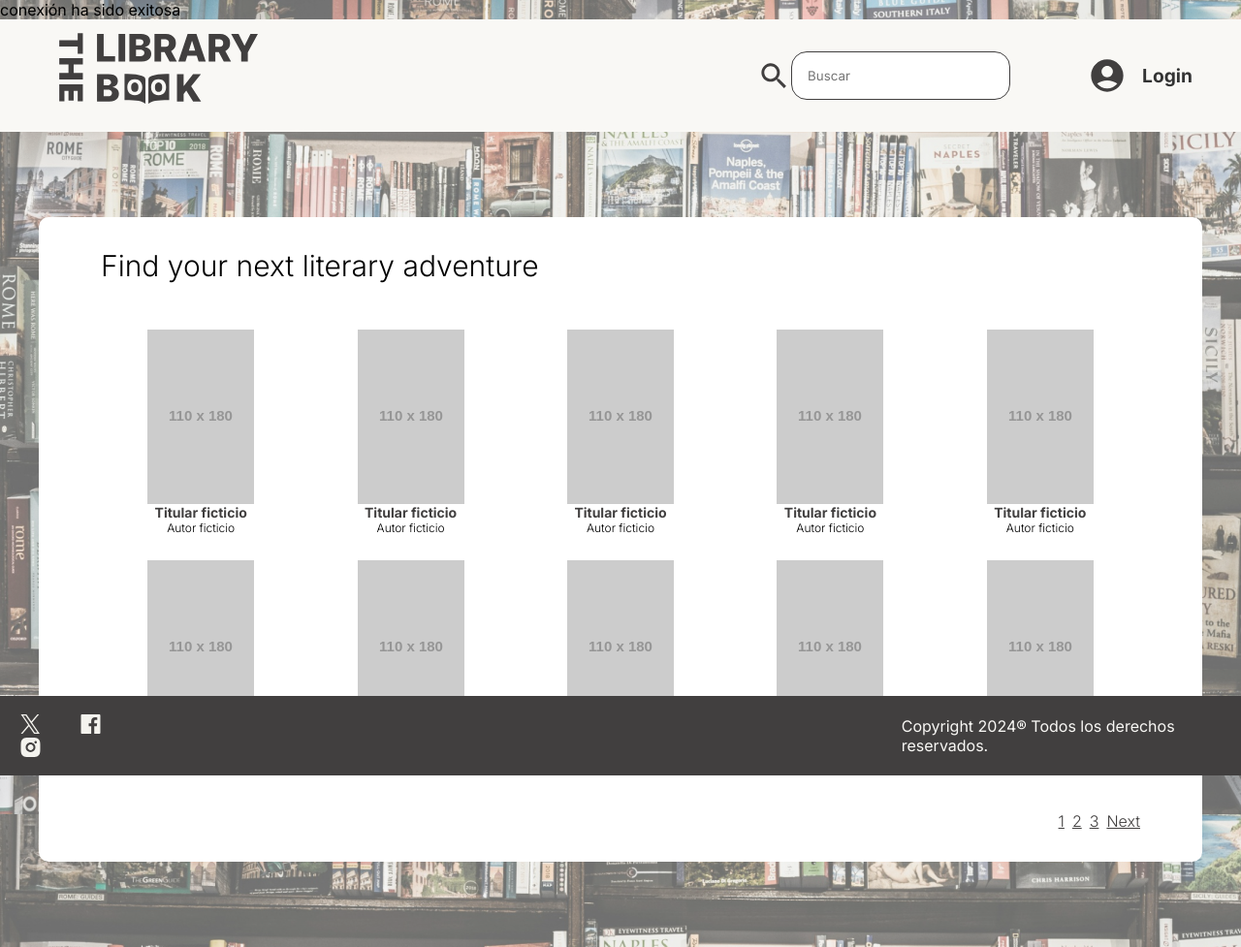
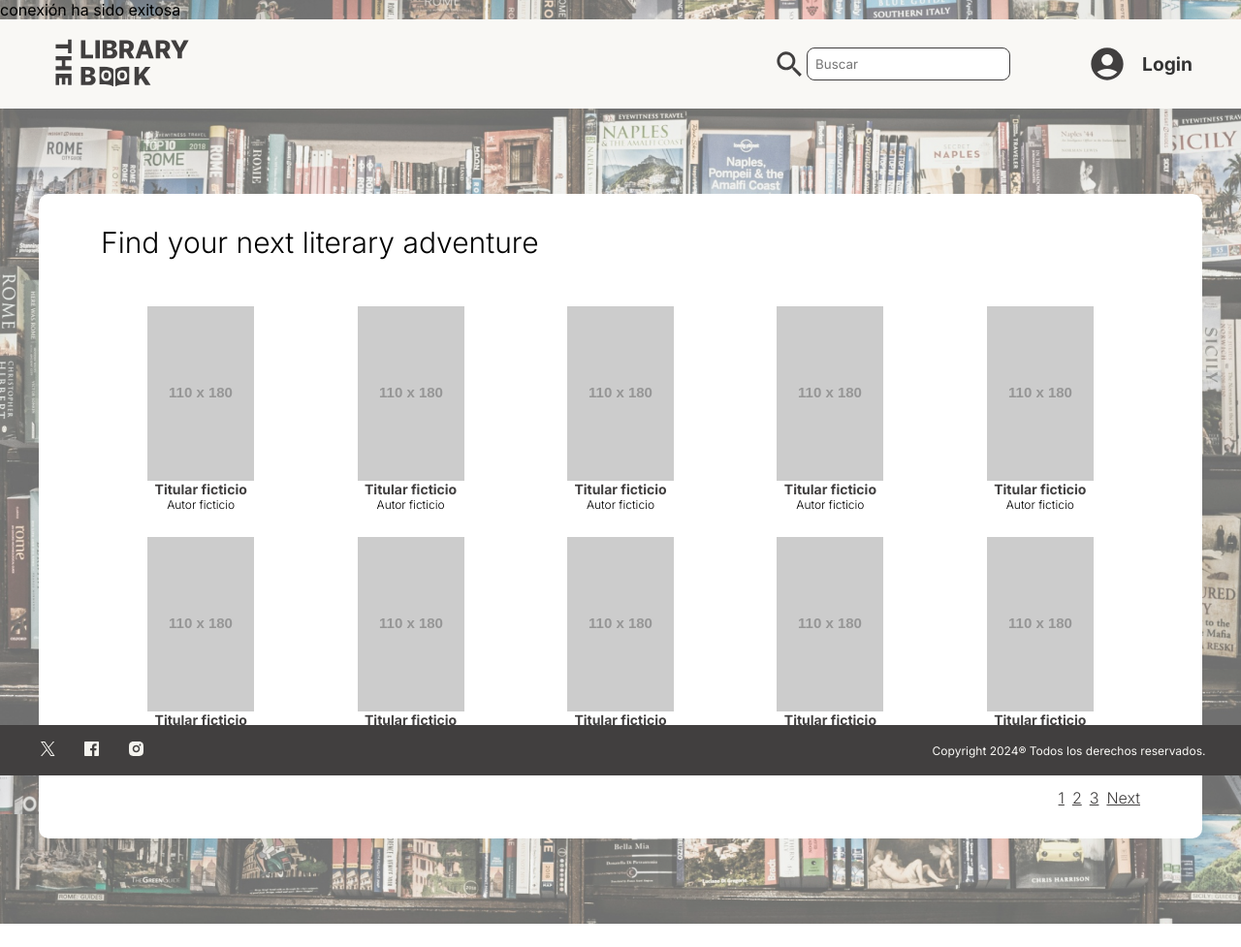
Before and after one commit to AliciaoE/The-Library-book, a PHP site: page / in a window 1280 px wide. Shown: the whole page at 97% size. After the commit the page ends 953 px from the top, so only its background shows below. Run offline with PHP 8.4, Linux system fonts and the light colour scheme; grey boxes labelled with a size stand in for pictures from a placeholder-image service; data that the repository does not hold is empty; some libraries are stand-ins or nearby versions; some web fonts are replaced.

Commit message:
style: :lipstick: fix footer position

```diff
--- a/components/bookDetails.php
+++ b/components/bookDetails.php
@@ -22,7 +22,7 @@
             </p>
         </aside>
     </section>
-    <a href="../../index.php">
+    <a class="buttonDetails" href="../../index.php">
         Back
     </a>
 </div>
--- a/components/footer.php
+++ b/components/footer.php
@@ -1,8 +1,11 @@
 <footer class="footer">
-    <div class="socialIcons">
-        <img src="assets/images/twitter-icon.svg" alt="Twitter">
-        <img src="assets/images/facebook-icon.svg" alt="Facebook">
-        <img src="assets/images/instagram-icon.svg" alt="Instagram">
+    <div class="footerContainer">
+        <div class="socialIcons">
+            <img src="assets/images/twitter-icon.svg" alt="Twitter">
+            <img src="assets/images/facebook-icon.svg" alt="Facebook">
+            <img src="assets/images/instagram-icon.svg" alt="Instagram">
+        </div>
+        <p class="copyright">Copyright 2024® Todos los derechos reservados.</p>
     </div>
-    <p class="copyright">Copyright 2024® Todos los derechos reservados.</p>
+
 </footer>
--- a/index.php
+++ b/index.php
@@ -24,7 +24,7 @@ $con->connection();
 
 <body>
   <?php require "./components/header.php" ?>
-  <?php require "./components/home_main.php" ?>
+  <?php require "./components/homeMain.php" ?>
   <?php require "./components/footer.php" ?>
 </body>
 
--- a/resources/footer.css
+++ b/resources/footer.css
@@ -1,29 +1,33 @@
 .footer {
+    position: relative;
+    }
+
+.footerContainer{
     background-color: #413F3F;
     color: #F9F8F5;
-    padding: 1.2rem;
+    padding: 1rem;
     display: flex;
     justify-content: space-around;
     align-items: center;
-    position: absolute;
-    bottom: 0;
     width: 100%;
-    }
+    position: fixed;
+	bottom: 0;
+	left: 0;
+}
 
 .socialIcons {
     margin-right: 7rem;
 }
 
 .socialIcons img {
-    height: 20px;
+    height: 15px;
     width: 25px;
-    margin-right: 2rem;
+    margin-right: 1rem;
 }
 
 
 
 .copyright {
-
     margin: 0 0 0 40rem;
-
+    font-size: 12px;
 }
--- a/resources/header.css
+++ b/resources/header.css
@@ -12,7 +12,8 @@
 }
 
 .logo img {
-    height: 6rem;
+    height: 4rem;
+    margin-top: 0.5rem;
 
 }
 
@@ -23,10 +24,10 @@
 
 
 .searchBox input {
-    padding: 1rem;
+    padding: 0.5rem;
     margin-right: 5rem;
     border: 0.01rem solid var(--primary-dark);
-    border-radius: 1rem;
+    border-radius: 0.5rem;
 }
 
 .searchBox button {
@@ -51,5 +52,4 @@
 .loginIcon {
     margin: 1rem;
     display: flex;
-
 }
```
Also changed, not shown: resources/bookDetails.css (+13 -12 lines), components/homeMain.php (renamed from components/home_main.php).
